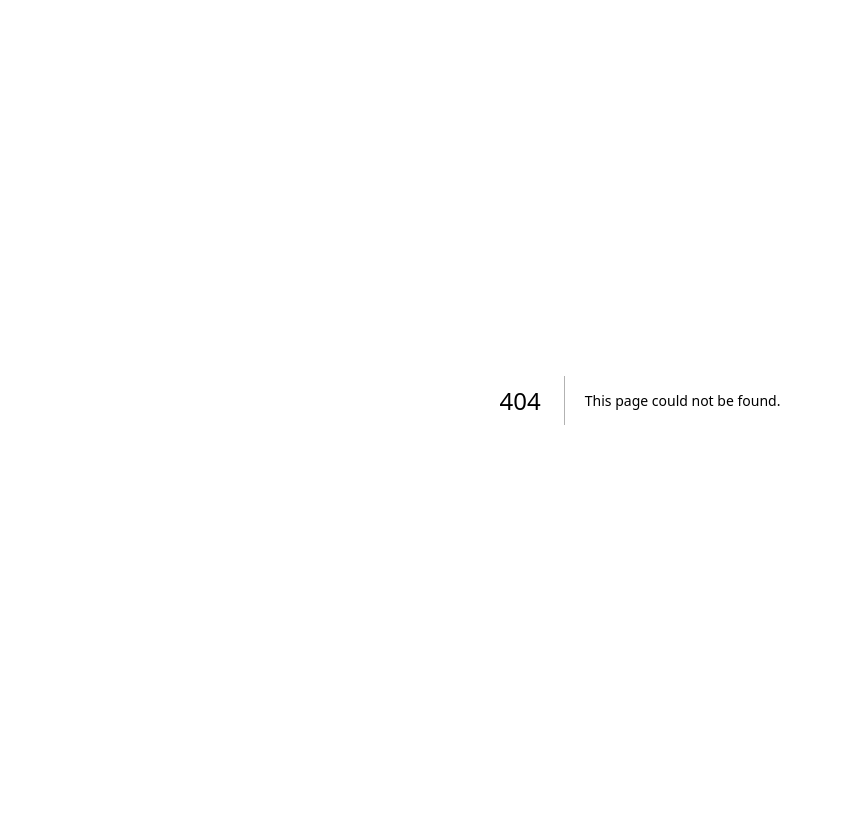
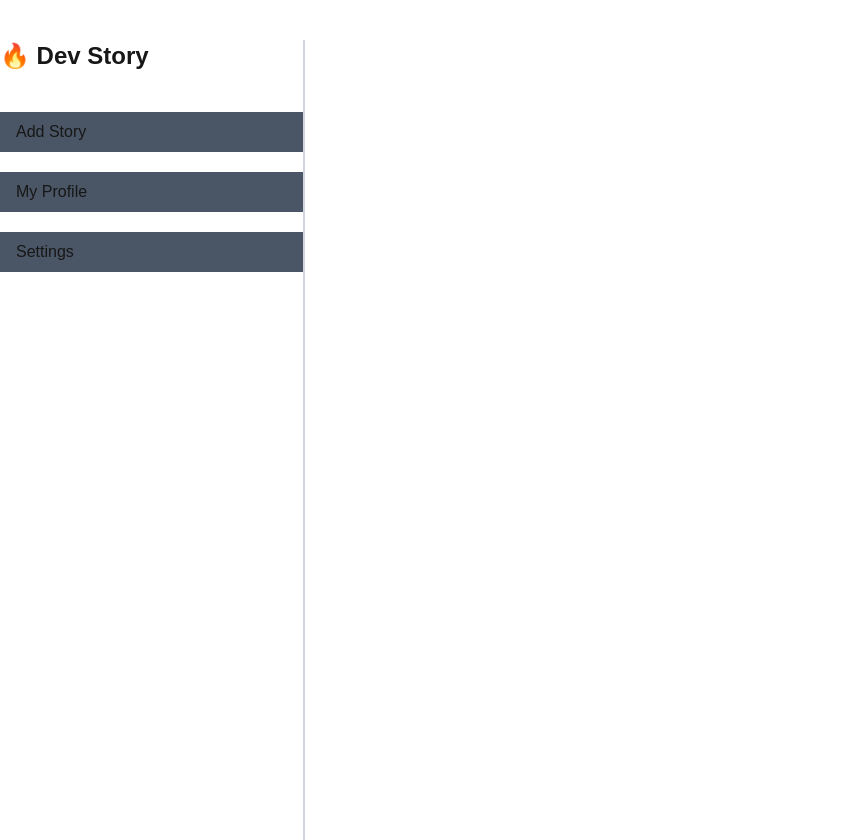
Before and after one commit to shams-labib/practice-next, a Next.js app: page /dashboard/my-profile in a window 1280 px wide. Before the commit this address had no page. Shown: the whole page, without its empty margins (0-843 px from the left). Before the commit the page ends 800 px from the top, so only its background shows below. Built offline with nearby package versions, Linux system fonts and the light colour scheme.

Commit message:
dashboard items added

```diff
--- a/src/app/dashboard/layout.jsx
+++ b/src/app/dashboard/layout.jsx
@@ -4,10 +4,22 @@ import React from "react";
 const Dashboard = ({ children }) => {
   return (
     <div className="grid grid-cols-12 gap-5 min-h-screen mt-10">
-      <div className="col-span-3">
+      <div className="col-span-3 border-r-2 border-gray-300">
         <Link href={"/"} className="text-2xl font-bold">
           🔥 Dev Story
         </Link>
+
+        <div className="flex flex-col mt-10 gap-5 ">
+          <Link className="py-2 px-4 bg-gray-600 w-full" href={"/add-story"}>
+            Add Story
+          </Link>
+          <Link className="py-2 px-4 bg-gray-600 w-full" href={"/my-profile"}>
+            My Profile
+          </Link>
+          <Link className="py-2 px-4 bg-gray-600 w-full" href={"/settings"}>
+            Settings
+          </Link>
+        </div>
       </div>
     </div>
   );
--- /dev/null
+++ b/src/app/dashboard/my-profile/page.jsx
@@ -0,0 +1,11 @@
+import React from "react";
+
+const MyProfile = () => {
+  return (
+    <div>
+      <h1>Ahh fuck your My profile page</h1>
+    </div>
+  );
+};
+
+export default MyProfile;
--- /dev/null
+++ b/src/app/dashboard/settings/page.jsx
@@ -0,0 +1,12 @@
+import Title from "@/Components/Title";
+import React from "react";
+
+const Settings = () => {
+  return (
+    <div>
+      <Title>Fuck your settings page</Title>
+    </div>
+  );
+};
+
+export default Settings;
```
